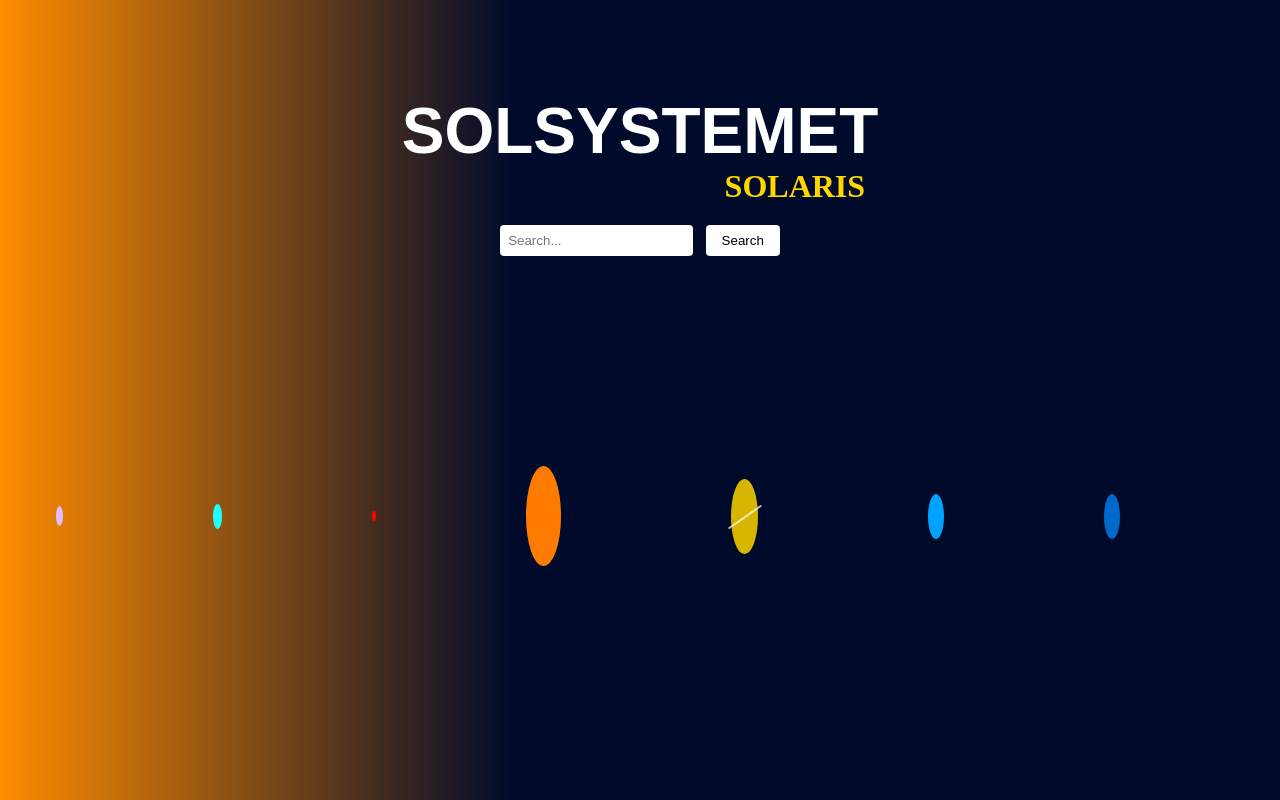
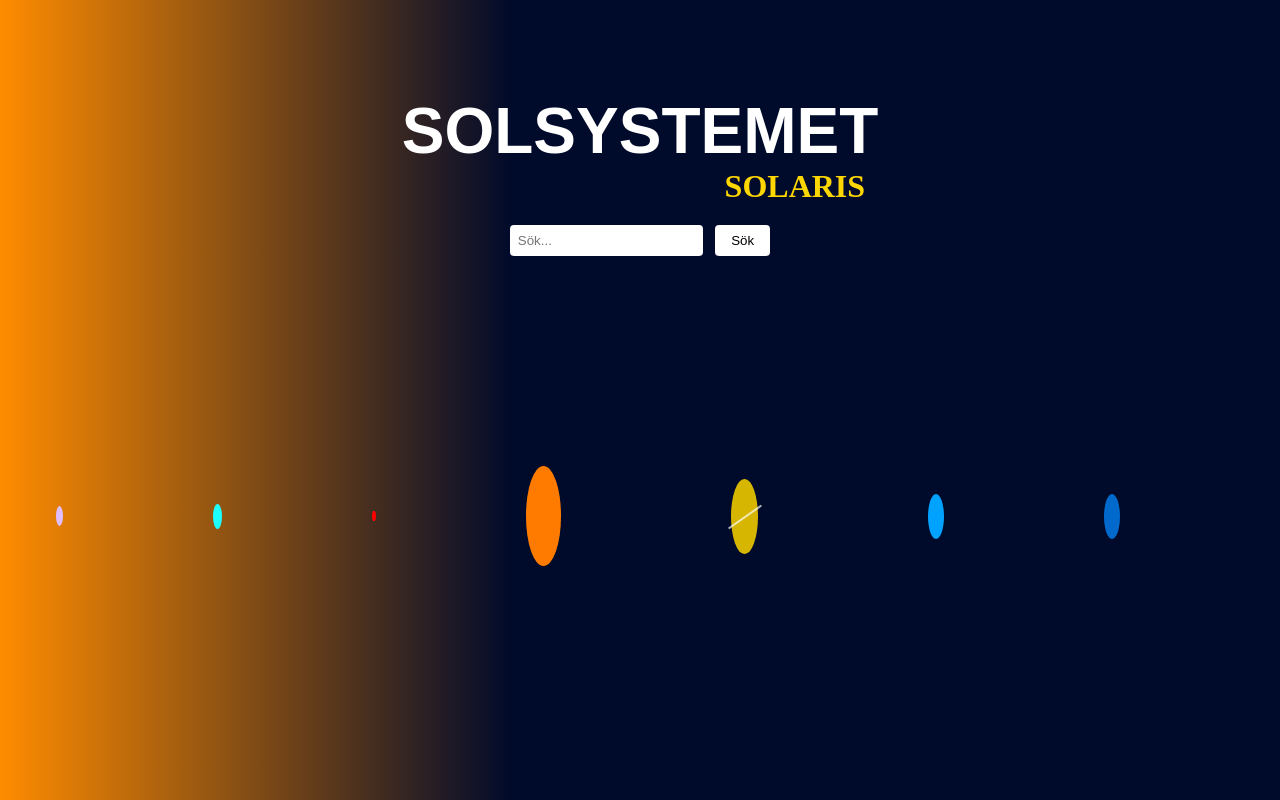
Before and after one commit to philipalgebrink/Solaris-individuell-examination, a plain HTML site: page index.html in a window 1280 px wide. Drawn offline with Linux system fonts and the light colour scheme; no server answers.

Commit message:
Changed searchbar
Changed searchbar to swedish

```diff
--- a/index.html
+++ b/index.html
@@ -17,8 +17,8 @@
         <h2>SOLARIS</h2>
         <!-- Search bar -->
         <div class="search-bar">
-            <input type="text" id="search-bar-input" placeholder="Search...">
-            <button type="submit" onclick="searchForBody()">Search</button>
+            <input type="text" id="search-bar-input" placeholder="Sök...">
+            <button type="submit" onclick="searchForBody()">Sök</button>
         </div>
     </header>
 
```
